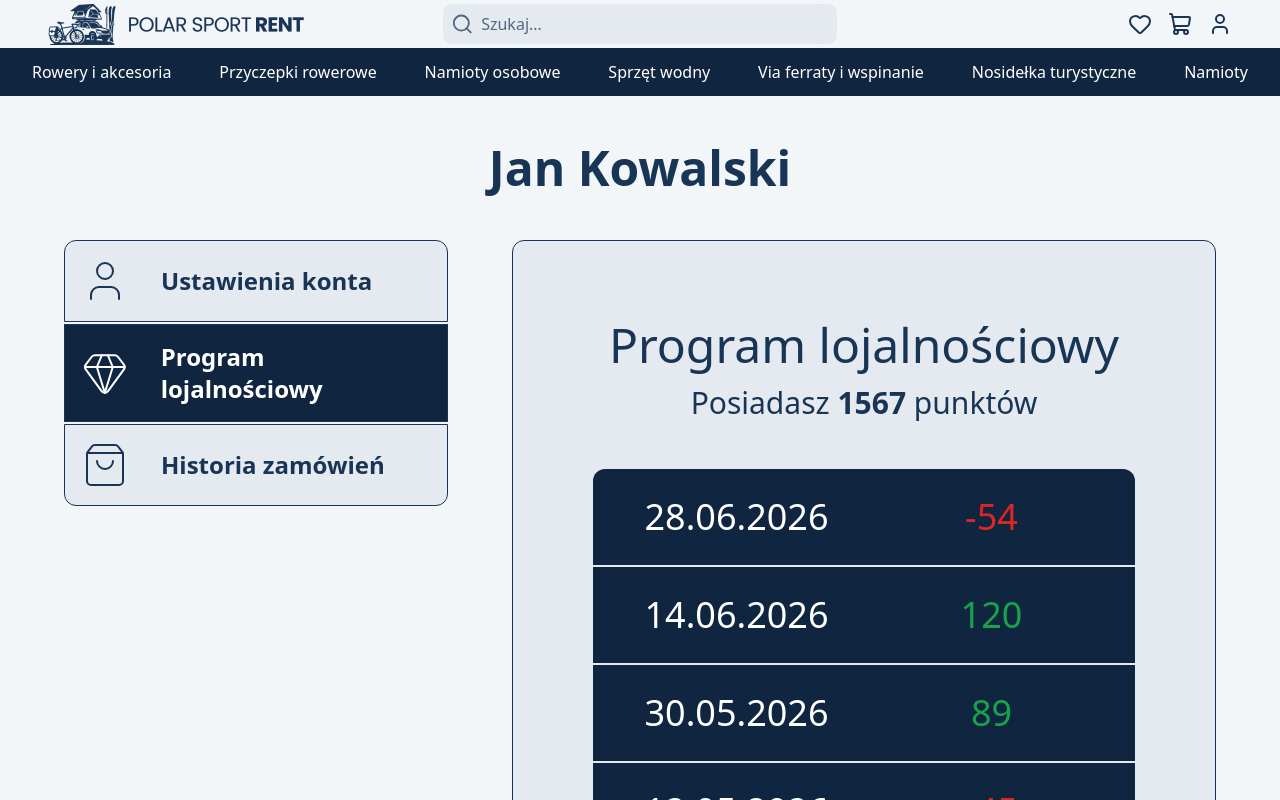
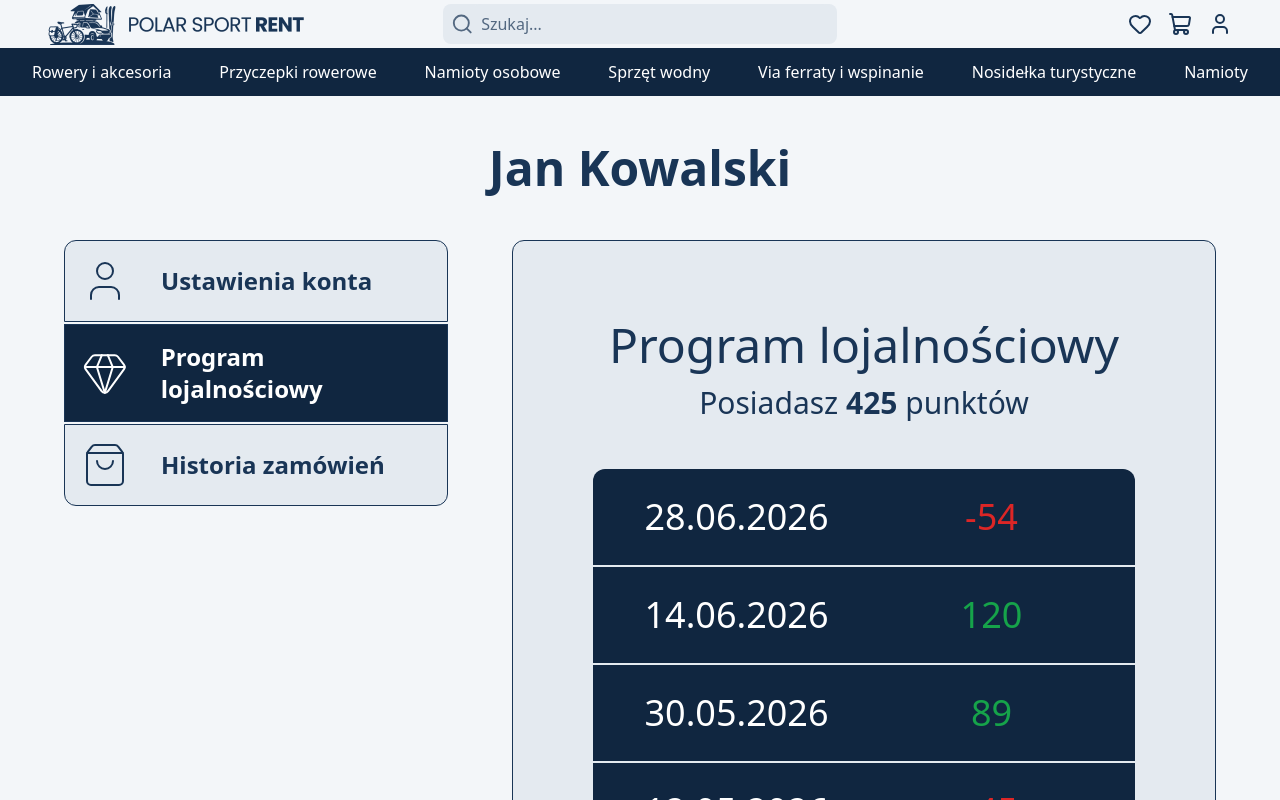
Before and after one commit to sebastian-j/sport-rent-frontend, a React (Vite) app: page /profile in a window 1280 px wide. Both pictures are taken after a click on the element "Program lojalnościowy". Shown: the top 800 px of the page. Built offline with nearby package versions, Linux system fonts and the light colour scheme.

Commit message:
fix: points calculation (#55)

```diff
--- a/src/features/profile/LoyaltySection.tsx
+++ b/src/features/profile/LoyaltySection.tsx
@@ -2,11 +2,13 @@ import PointsCard from './loyalty/PointsCard.tsx';
 import { POINTS_ACQUISITIONS } from './loyalty/pointsAcquisitions.ts';
 
 export default function LoyaltySection() {
+  const pointsSum = POINTS_ACQUISITIONS.reduce((sum, acquisition) => sum + acquisition.amount, 0);
+
   return (
     <section className="flex w-full flex-col items-center justify-center pt-12 text-app-text">
       <p className="text-center text-5xl">Program lojalnościowy</p>
       <p className="mt-4 text-3xl">
-        Posiadasz <span className="font-semibold">1567</span> punktów
+        Posiadasz <span className="font-semibold">{pointsSum}</span> punktów
       </p>
       <div className="m-12 flex w-full max-w-[calc(100%-6rem)] flex-col gap-0.5 overflow-hidden rounded-xl bg-app-surfaceSoft">
         {POINTS_ACQUISITIONS.map((acquisition) => (
```
